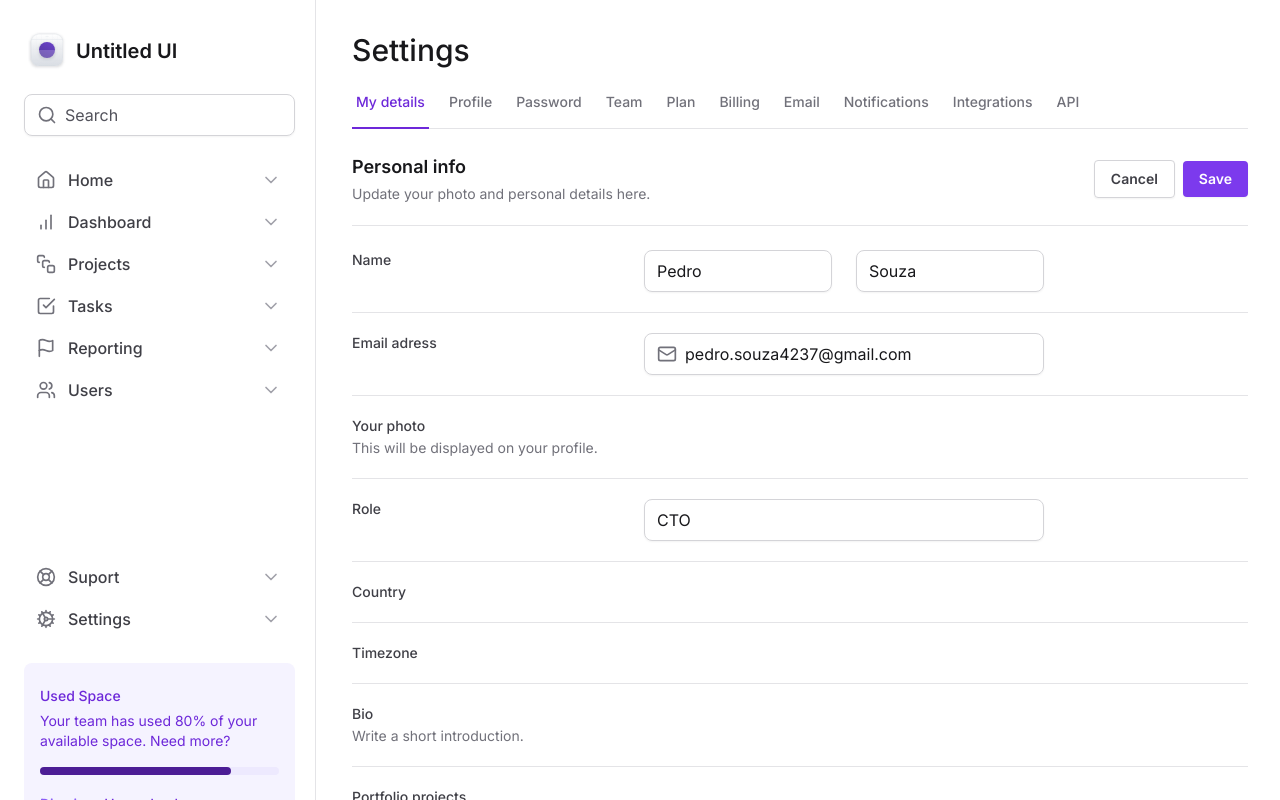
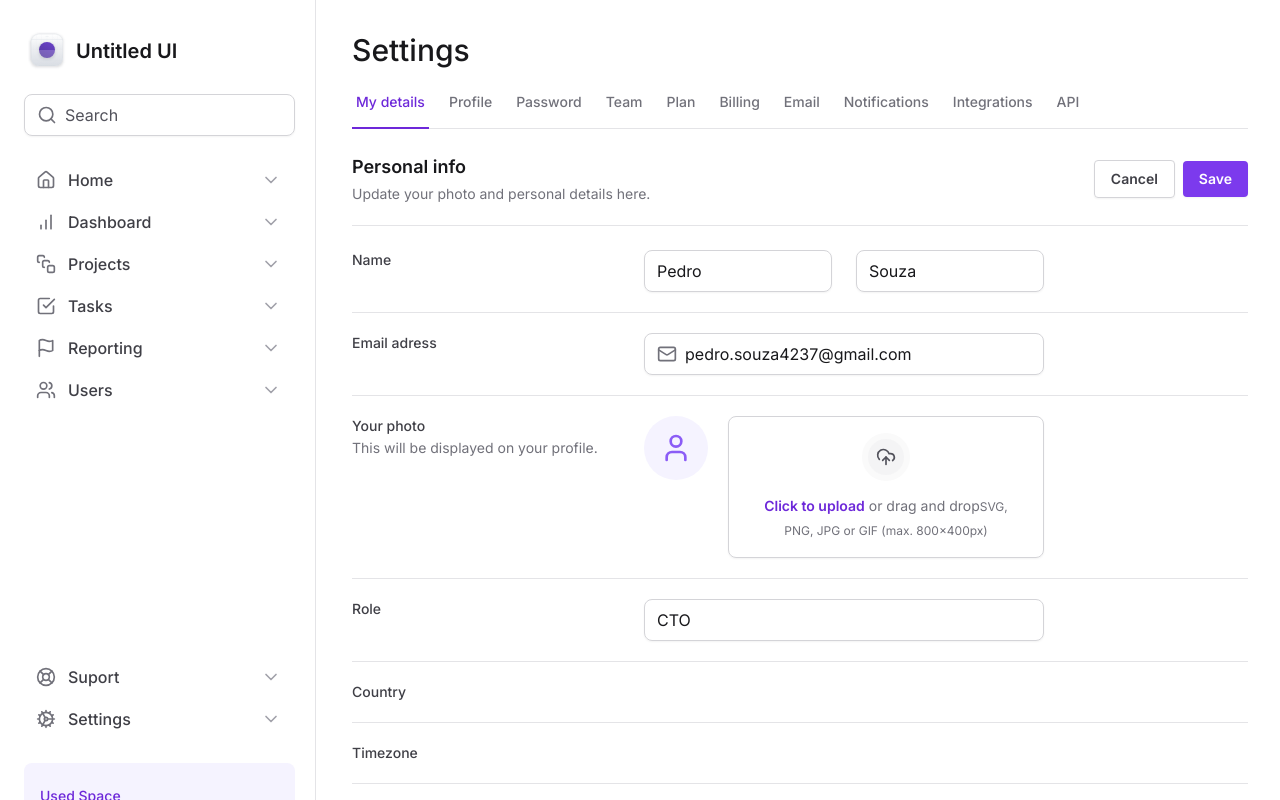
Before and after one commit to pedrosouza423/tailwind-next, a Next.js app: page / in a window 1280 px wide. Shown: the top 800 px of the page. Built offline with nearby package versions, Linux system fonts and the light colour scheme.

Commit message:
Upload of avatar

```diff
--- a/src/app/page.tsx
+++ b/src/app/page.tsx
@@ -1,6 +1,6 @@
 import { SettingsTabs } from './components/SettingsTabs'
 import * as Input from './components/Input'
-import { Mail } from 'lucide-react'
+import { Mail, UploadCloud, User } from 'lucide-react'
 
 export default function Home() {
   return (
@@ -80,7 +80,7 @@
 
           <div className="grid grid-cols-form gap-3 pt-5">
             <label
-              htmlFor="email"
+              htmlFor="photo"
               className="text-sm font-medium text-zinc-700"
             >
               Your photo
@@ -88,7 +88,31 @@
                 This will be displayed on your profile.
               </span>
             </label>
-            <div></div>
+            <div className="flex items-start gap-5">
+              <div className="flex h-16 w-16 items-center justify-center rounded-full bg-violet-50">
+                <User className="h-8 w-8 text-violet-500" />
+              </div>
+              <label
+                htmlFor="photo"
+                className="group flex flex-1 cursor-pointer flex-col items-center gap-3 rounded-lg border border-zinc-300 px-6 py-4 text-center text-zinc-500 shadow-sm hover:border-violet-200 hover:bg-violet-25 hover:text-violet-500"
+              >
+                <div className="rounded-full border-6 border-zinc-50 bg-zinc-100 p-2 group-hover:border-violet-50 group-hover:bg-violet-100">
+                  <UploadCloud className="h-5 w-5 text-zinc-600 group-hover:text-violet-600" />
+                </div>
+                <div>
+                  <span className="text-sm">
+                    <span className="font-semibold  text-violet-700">
+                      Click to upload
+                    </span>{' '}
+                    or drag and drop
+                  </span>
+                  <span className="text-xs">
+                    SVG, PNG, JPG or GIF (max. 800x400px)
+                  </span>
+                </div>
+              </label>
+              <input type="file" className="sr-only" id="photo" />
+            </div>
             <div />
           </div>
 
--- a/tailwind.config.ts
+++ b/tailwind.config.ts
@@ -9,6 +9,12 @@
         profile: 'max-content 1fr min-content',
         form: 'minmax(7.5rem, 17.5rem) minmax(25rem, 1fr) minmax(0, 15rem)',
       },
+      borderWidth: {
+        6: '6px',
+      },
+      colors: {
+        violet: { 25: '#fcfaff' },
+      },
     },
   },
   plugins: [],
```
